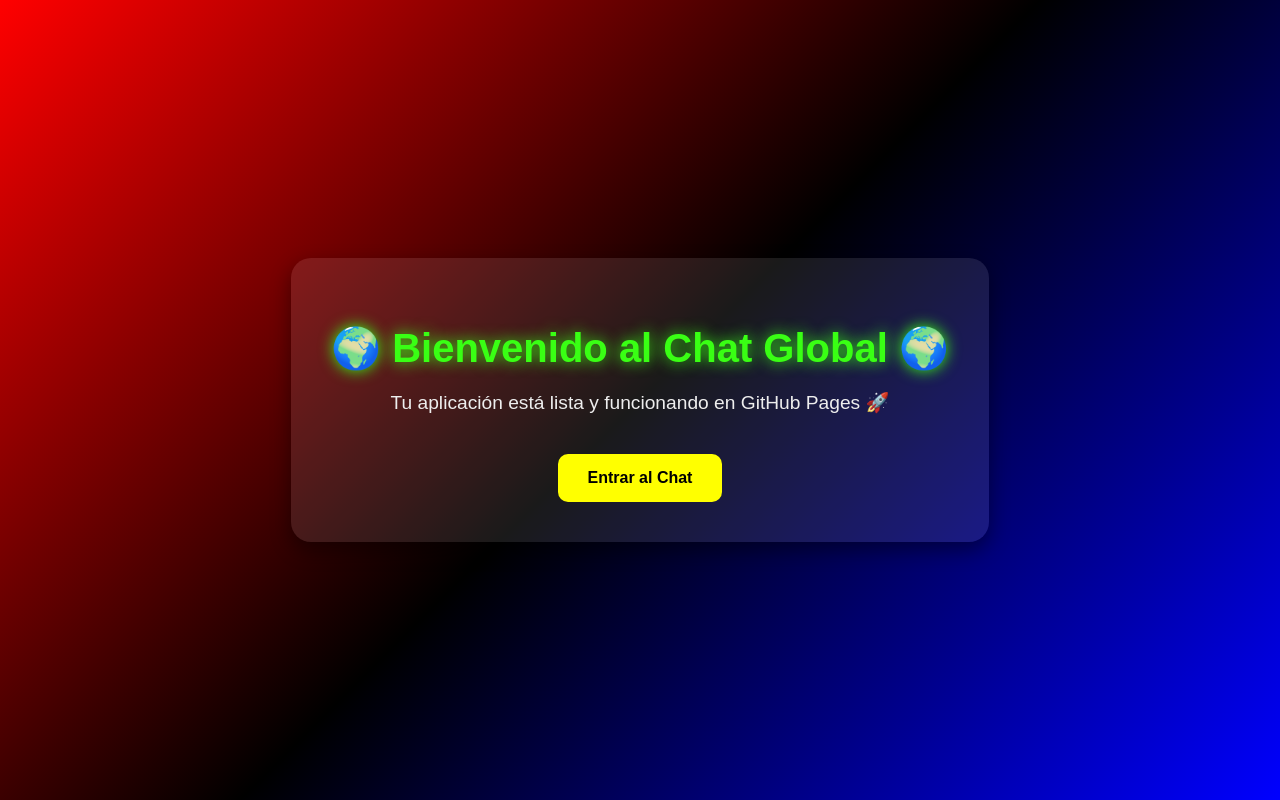
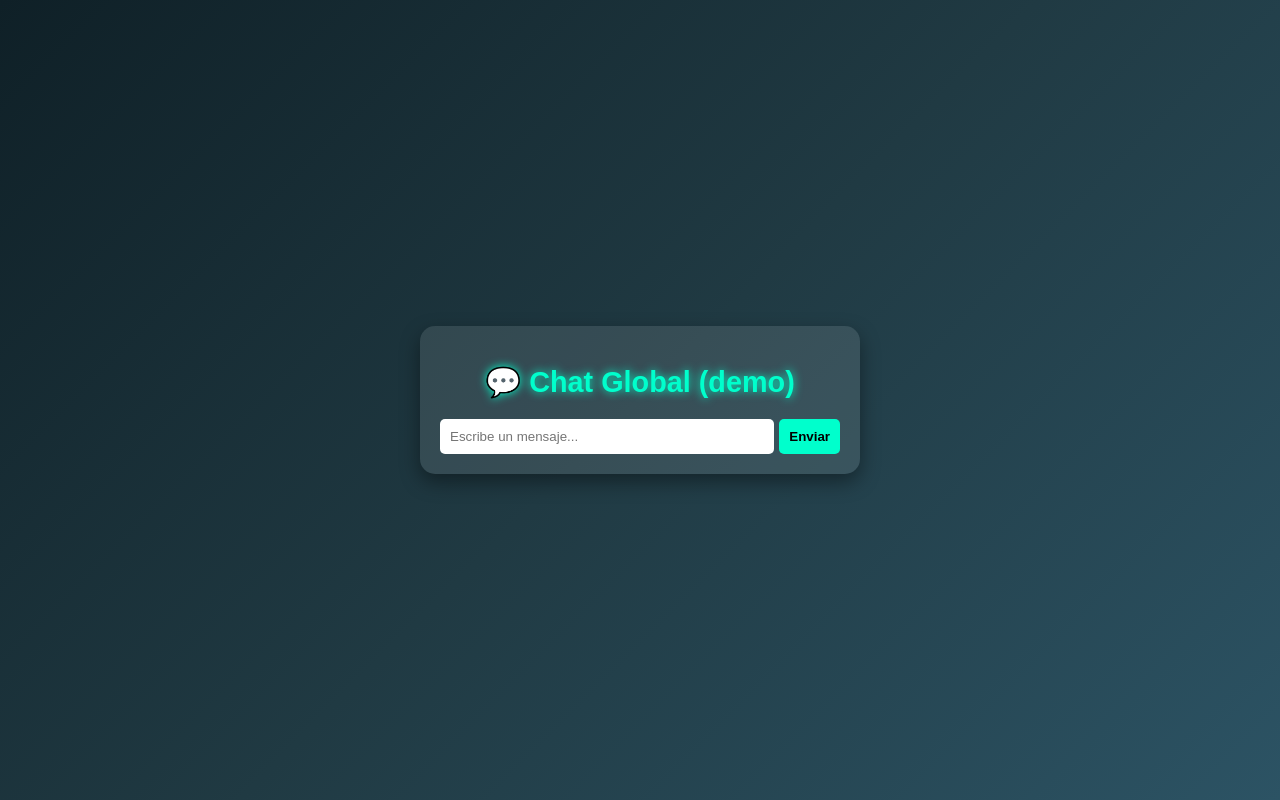
Before and after one commit to huamandelaguilajeanpierre55-maker/chat-global-videollamada, a plain HTML site: page index.html in a window 1280 px wide. Drawn offline with Linux system fonts and the light colour scheme.

Commit message:
Actualizar index.html

```diff
--- a/index.html
+++ b/index.html
@@ -8,7 +8,7 @@
     body {
       margin: 0;
       font-family: Arial, sans-serif;
-      background: linear-gradient(135deg, #ff0000, #000000, #0000ff); /* Rojo → Negro → Azul */
+      background: linear-gradient(135deg, #0f2027, #203a43, #2c5364);
       color: white;
       display: flex;
       justify-content: center;
@@ -16,50 +16,82 @@
       height: 100vh;
       text-align: center;
     }
-    .container {
+    .chat-container {
+      width: 90%;
+      max-width: 400px;
       background: rgba(255, 255, 255, 0.1);
-      padding: 40px;
-      border-radius: 20px;
+      padding: 20px;
+      border-radius: 15px;
       box-shadow: 0 8px 20px rgba(0,0,0,0.4);
-      animation: fadeIn 2s ease-in-out;
+      display: flex;
+      flex-direction: column;
     }
     h1 {
-      font-size: 2.5em;
-      margin-bottom: 15px;
-      color: #39ff14; /* Verde neón */
-      text-shadow: 0px 0px 15px #39ff14; /* Brillo */
+      font-size: 1.8em;
+      margin-bottom: 10px;
+      color: #00ffcc;
+      text-shadow: 0px 0px 10px #00ffcc;
     }
-    p {
-      font-size: 1.2em;
-      color: #eee;
+    #messages {
+      flex: 1;
+      overflow-y: auto;
+      margin-bottom: 10px;
+      text-align: left;
+      padding-right: 5px;
+    }
+    .msg {
+      background: rgba(0,0,0,0.5);
+      padding: 8px 12px;
+      border-radius: 8px;
+      margin: 5px 0;
+      font-size: 0.9em;
+    }
+    input, button {
+      padding: 10px;
+      border: none;
+      border-radius: 5px;
+    }
+    input {
+      flex: 1;
+      margin-right: 5px;
     }
     button {
-      margin-top: 20px;
-      padding: 15px 30px;
-      font-size: 1em;
-      border: none;
-      border-radius: 10px;
-      background: #ffff00; /* Amarillo */
-      color: #000;
+      background: #00ffcc;
       cursor: pointer;
       font-weight: bold;
-      transition: 0.3s;
     }
     button:hover {
-      background: #ff9900; /* Naranja */
-      transform: scale(1.05);
+      background: #00cc99;
     }
-    @keyframes fadeIn {
-      from { opacity: 0; transform: translateY(-20px); }
-      to { opacity: 1; transform: translateY(0); }
+    .input-area {
+      display: flex;
     }
   </style>
 </head>
 <body>
-  <div class="container">
-    <h1>🌍 Bienvenido al Chat Global 🌍</h1>
-    <p>Tu aplicación está lista y funcionando en GitHub Pages 🚀</p>
-    <button onclick="alert('Pronto podrás chatear aquí 🔥')">Entrar al Chat</button>
+  <div class="chat-container">
+    <h1>💬 Chat Global (demo)</h1>
+    <div id="messages"></div>
+    <div class="input-area">
+      <input type="text" id="msgInput" placeholder="Escribe un mensaje...">
+      <button onclick="sendMessage()">Enviar</button>
+    </div>
   </div>
+
+  <script>
+    function sendMessage() {
+      const input = document.getElementById("msgInput");
+      const msg = input.value.trim();
+      if(msg !== "") {
+        const messagesDiv = document.getElementById("messages");
+        const newMsg = document.createElement("div");
+        newMsg.className = "msg";
+        newMsg.textContent = "Tú: " + msg;
+        messagesDiv.appendChild(newMsg);
+        messagesDiv.scrollTop = messagesDiv.scrollHeight;
+        input.value = "";
+      }
+    }
+  </script>
 </body>
-</html
+</html>
```
